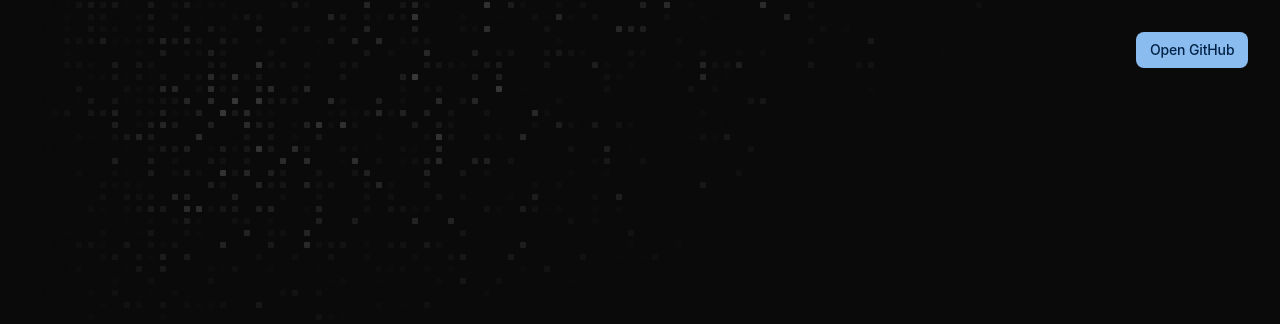
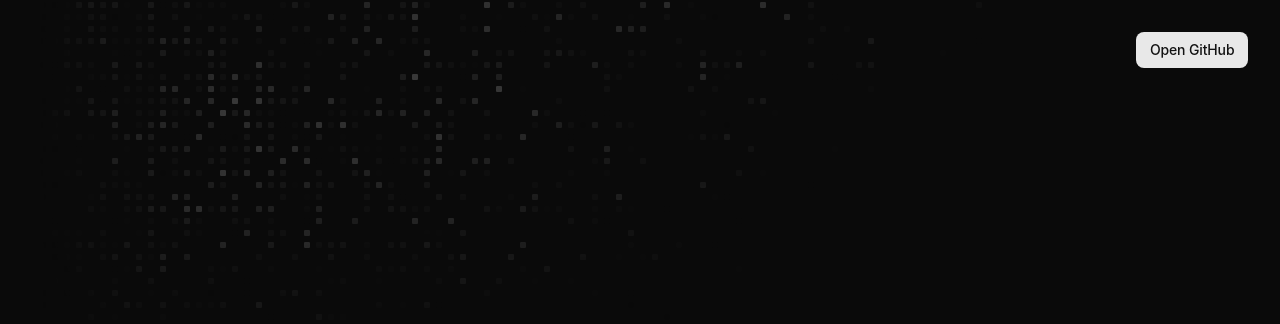
Before and after one commit to stvnprkns/product-define, a plain HTML site: page site/index.html in a window 1280 px wide. Shown: the top 324 px of the page. Drawn offline with Linux system fonts and the dark colour scheme.

Commit message:
Make the primary site button black.
The GitHub CTA was the remaining blue on an otherwise grey page.

Co-authored-by: Cursor <cursoragent@cursor.com>

```diff
--- a/site/index.html
+++ b/site/index.html
@@ -16,7 +16,7 @@
     <meta property="og:type" content="website" />
     <meta name="twitter:card" content="summary" />
     <link rel="icon" href="./favicon.svg" type="image/svg+xml" />
-    <link rel="stylesheet" href="./styles.css?v=3" />
+    <link rel="stylesheet" href="./styles.css?v=4" />
   </head>
   <body>
     <a class="skip" href="#main">Skip to content</a>
--- a/site/styles.css
+++ b/site/styles.css
@@ -6,9 +6,9 @@
   --faint: oklch(0.55 0 0);
   --line: oklch(0 0 0 / 0.08);
   --surface: oklch(0.965 0 0);
-  --accent: oklch(0.42 0.17 250);
+  --accent: oklch(0.18 0 0);
   --accent-text: oklch(1 0 0);
-  --focus: oklch(0.42 0.17 250);
+  --focus: oklch(0.18 0 0);
   --measure: 38rem;
   --pad: clamp(1.25rem, 4vw, 2rem);
   --ease: cubic-bezier(0.2, 0, 0, 1);
@@ -41,9 +41,9 @@
     --faint: oklch(0.64 0 0);
     --line: oklch(1 0 0 / 0.1);
     --surface: oklch(0.2 0 0);
-    --accent: oklch(0.78 0.09 250);
-    --accent-text: oklch(0.25 0.08 250);
-    --focus: oklch(0.78 0.09 250);
+    --accent: oklch(0.93 0 0);
+    --accent-text: oklch(0.18 0 0);
+    --focus: oklch(0.93 0 0);
     --rain: oklch(0.42 0 0);
     --shadow-border: 0 0 0 1px oklch(1 0 0 / 0.08);
     --shadow-border-hover: 0 0 0 1px oklch(1 0 0 / 0.13);
```
